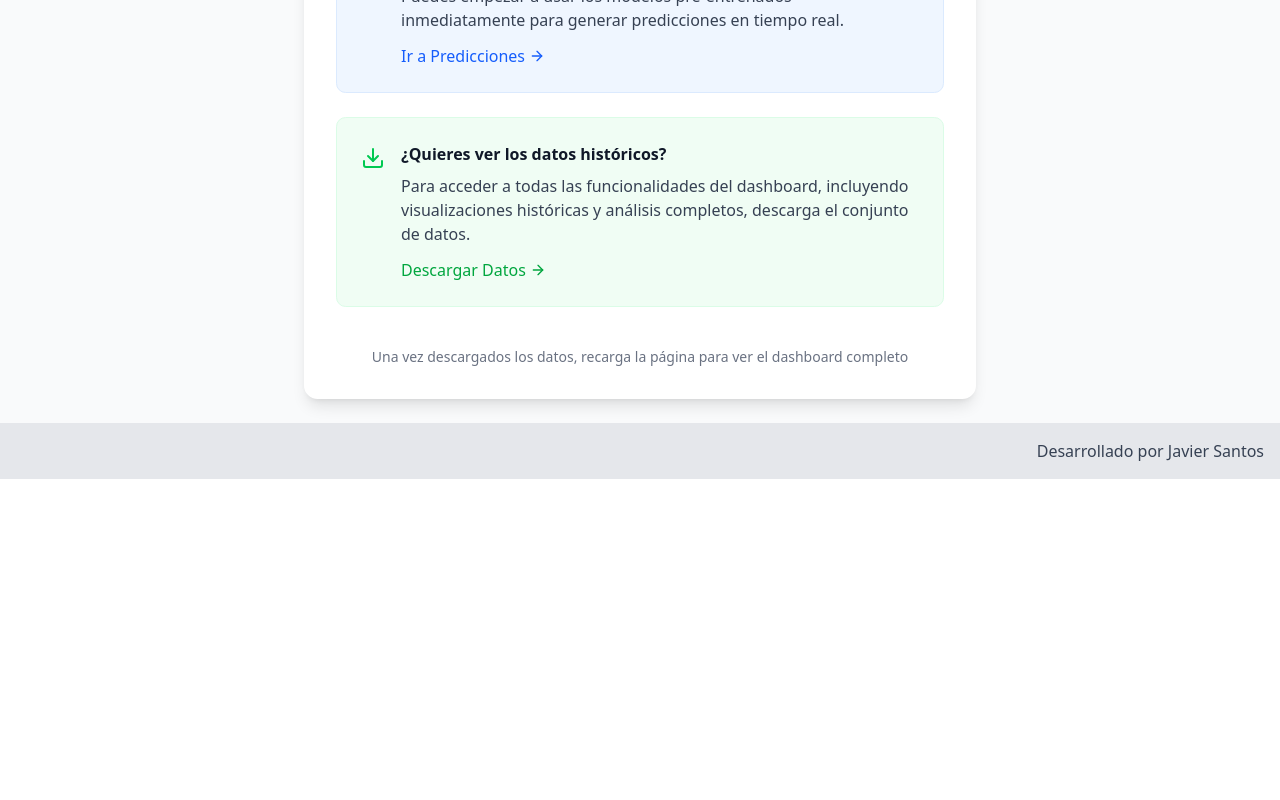
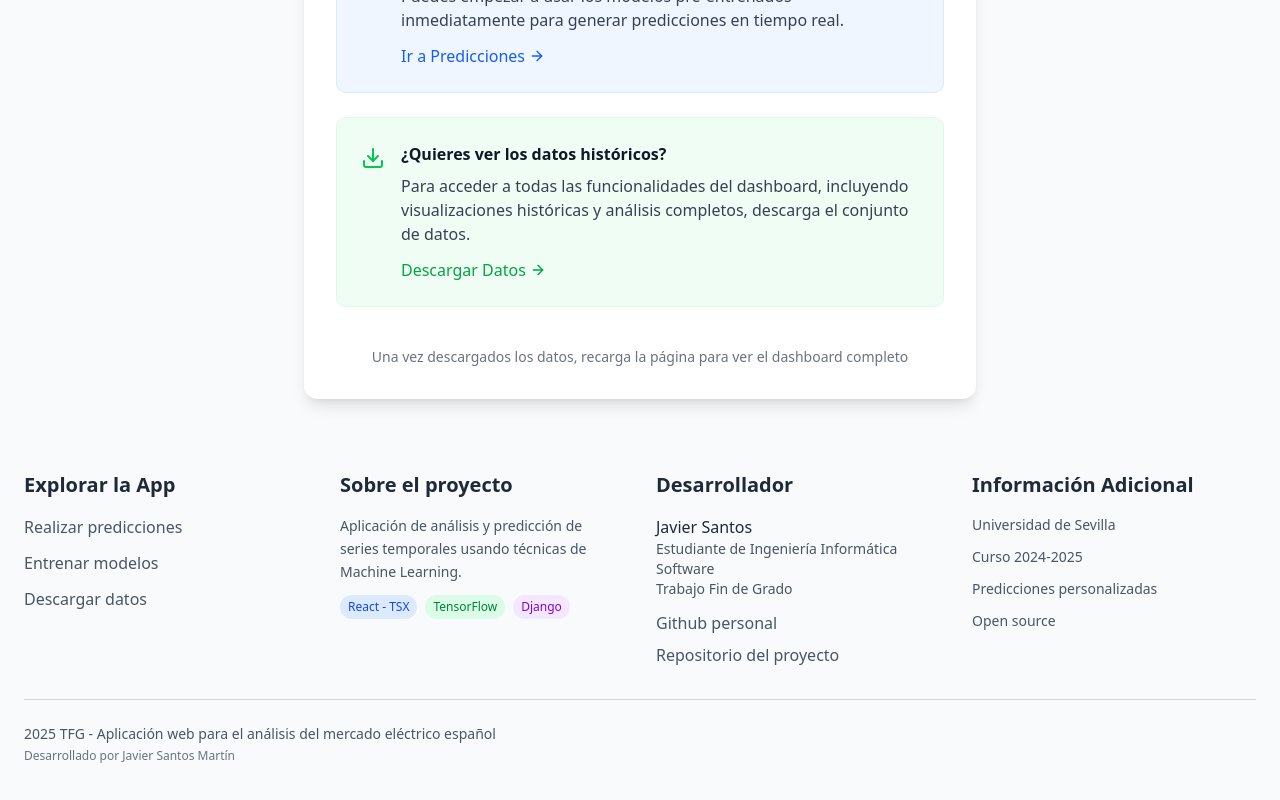
Before and after one commit to santos-404/time-series-tfg, a React (Vite) app in the folder frontend/: page / in a window 1280 px wide. Shown: the part 458-1258 px from the top of the page. Before the commit the page ends 937 px from the top, so only its background shows below. Built offline with nearby package versions, Linux system fonts and the light colour scheme; no server answers.

Commit message:
Update footer (#40)

```diff
--- a/frontend/src/components/layout/footer.tsx
+++ b/frontend/src/components/layout/footer.tsx
@@ -2,9 +2,118 @@ import React from 'react';
 
 export const Footer: React.FC = () => {
   return (
-    <footer className="bg-gray-200 text-gray-700 p-4 mt-auto">
-      <div className="container mx-auto text-right">
-        <span>Desarrollado por Javier Santos</span>
+    <footer className="bg-gray-50 text-gray-800 mt-auto relative overflow-hidden">
+
+      <div className="relative z-10 container mx-auto px-6 py-12">
+        {/* Main content grid */}
+        <div className="grid grid-cols-1 md:grid-cols-2 lg:grid-cols-4 gap-8 mb-8">
+
+          <div className="space-y-4">
+            <h3 className="text-xl font-bold text-gray-800">
+              Explorar la App
+            </h3>
+            <div className="space-y-3">
+              <a
+                href="/predict"
+                className="block text-gray-600 hover:text-gray-800 hover:translate-x-2 transition-all duration-300 group"
+              >
+                <span className="group-hover:text-blue-600">Realizar predicciones</span>
+              </a>
+              <a
+                href="/train-models"
+                className="block text-gray-600 hover:text-gray-800 hover:translate-x-2 transition-all duration-300 group"
+              >
+                <span className="group-hover:text-green-600">Entrenar modelos</span>
+              </a>
+              <a
+                href="/download-data"
+                className="block text-gray-600 hover:text-gray-800 hover:translate-x-2 transition-all duration-300 group"
+              >
+                <span className="group-hover:text-yellow-600">Descargar datos</span>
+              </a>
+            </div>
+          </div>
+
+          <div className="space-y-4">
+            <h3 className="text-xl font-bold text-gray-800">
+              Sobre el proyecto
+            </h3>
+            <div className="space-y-2 text-gray-600">
+              <p className="text-sm leading-relaxed">
+                Aplicación de análisis y predicción de series temporales usando técnicas de Machine Learning.
+              </p>
+              <div className="flex flex-wrap gap-2 mt-3">
+                <span className="px-2 py-1 bg-blue-100 text-blue-700 rounded-full text-xs">React - TSX</span>
+                <span className="px-2 py-1 bg-green-100 text-green-700 rounded-full text-xs">TensorFlow</span>
+                <span className="px-2 py-1 bg-purple-100 text-purple-700 rounded-full text-xs">Django</span>
+              </div>
+            </div>
+          </div>
+
+          <div className="space-y-4">
+            <h3 className="text-xl font-bold text-gray-800">
+              Desarrollador
+            </h3>
+            <div className="space-y-3">
+              <div className="text-gray-600">
+                <p className="text-gray-800">Javier Santos</p>
+                <p className="text-sm">Estudiante de Ingeniería Informática Software</p>
+                <p className="text-sm">Trabajo Fin de Grado</p>
+              </div>
+              <div className="space-y-2">
+                <a
+                  href="https://github.com/santos-404"
+                  target="_blank"
+                  rel="noopener noreferrer"
+                  className="flex items-center space-x-2 text-gray-600 hover:text-gray-800 transition-colors duration-300 group"
+                >
+                  <span>Github personal</span>
+                </a>
+                <a
+                  href="https://github.com/santos-404/time-series-tfg"
+                  target="_blank"
+                  rel="noopener noreferrer"
+                  className="flex items-center space-x-2 text-gray-600 hover:text-gray-800 transition-colors duration-300 group"
+                >
+                  <span>Repositorio del proyecto</span>
+                </a>
+              </div>
+            </div>
+          </div>
+
+          <div className="space-y-4">
+            <h3 className="text-xl font-bold text-gray-800">
+              Información Adicional
+            </h3>
+            <div className="space-y-3 text-gray-600 text-sm">
+              <div className="flex items-center space-x-2">
+                <span>Universidad de Sevilla</span>
+              </div>
+              <div className="flex items-center space-x-2">
+                <span>Curso 2024-2025</span>
+              </div>
+              <div className="flex items-center space-x-2">
+                <span>Predicciones personalizadas</span>
+              </div>
+              <div className="flex items-center space-x-2">
+                <span>Open source</span>
+              </div>
+            </div>
+          </div>
+        </div>
+
+        <div className="border-t border-gray-300 mb-6"></div>
+
+        <div className="flex flex-col md:flex-row justify-between items-center space-y-4 md:space-y-0">
+          <div className="text-center md:text-left">
+            <p className="text-gray-600 text-sm">
+                2025 TFG - Aplicación web para el análisis del mercado eléctrico español
+            </p>
+            <p className="text-gray-500 text-xs mt-1">
+              Desarrollado por Javier Santos Martín
+            </p>
+          </div>
+        </div>
       </div>
     </footer>
   );
```
